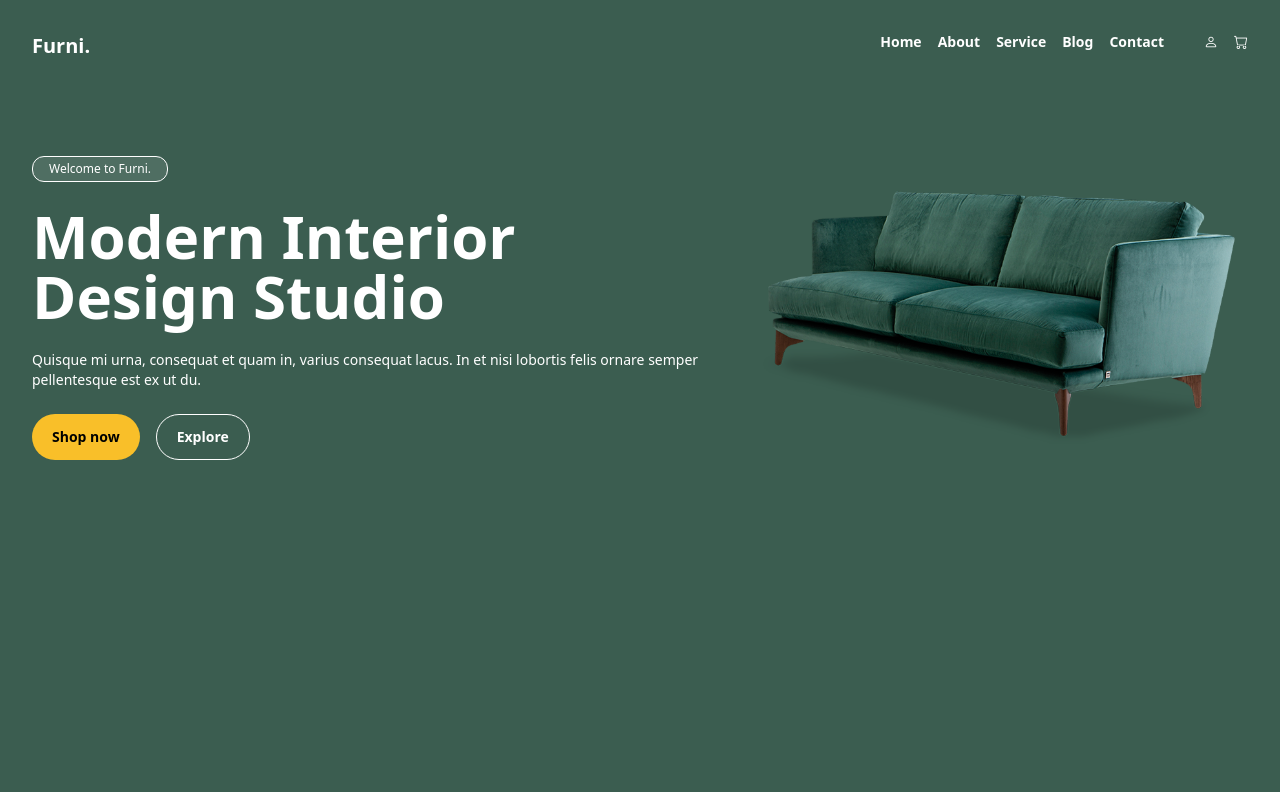
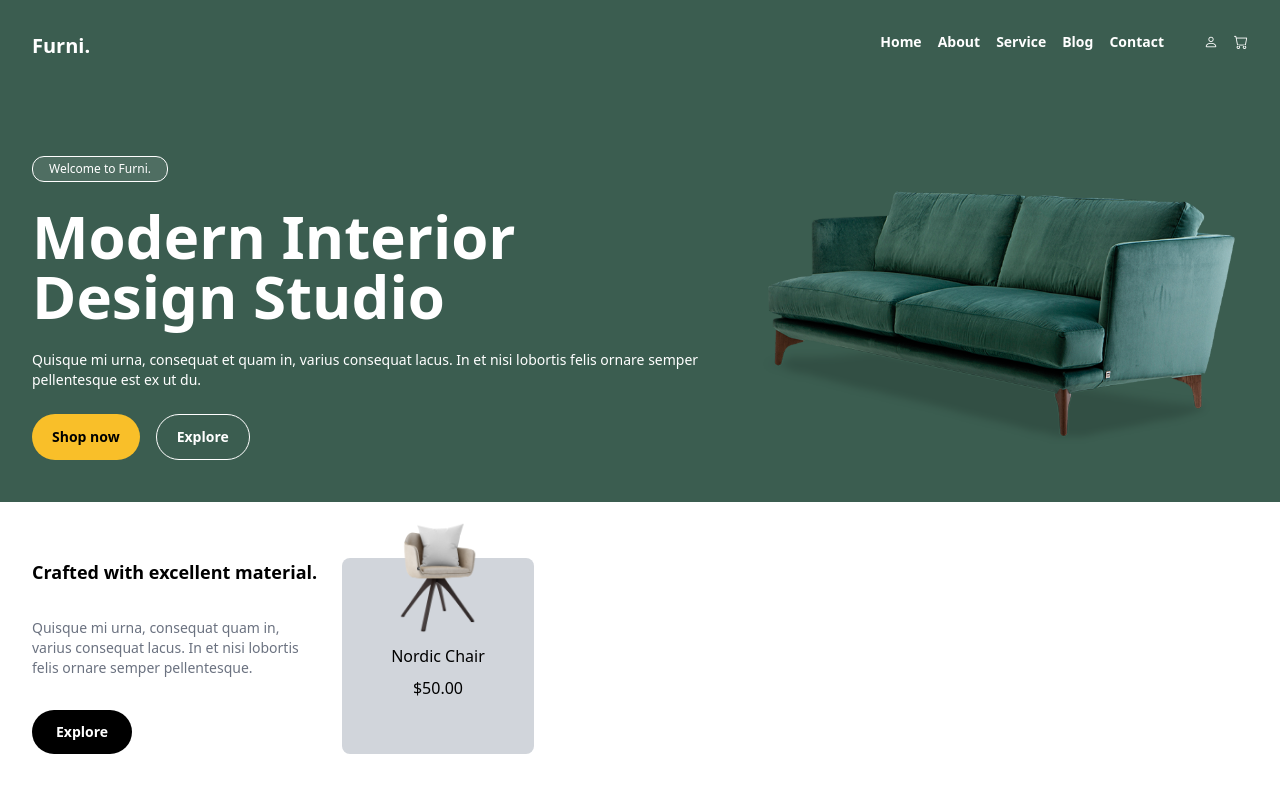
Before and after one commit to Johnpii1/react-project, a React (Vite) app: page / in a window 1280 px wide. Shown: the top 792 px of the page. Built offline with nearby package versions, Linux system fonts and the light colour scheme.

Commit message:
updated the future page

```diff
--- a/src/App.jsx
+++ b/src/App.jsx
@@ -1,12 +1,20 @@
 import Navbar from "./conponent/Navbar"
 import Hero from "./conponent/Hero"
+import Futures from "./conponent/Futures"
 
 
 function App() {
   return (
-    <div className="bg-[#3B5D50] min-h-screen w-full">
+  <div>
+    <div className="bg-[#3B5D50]  w-full">
       <Navbar />
       <Hero />
+    </div>
+
+   <div>
+    <Futures />
+   </div>
+
     </div>
   )
 }
--- /dev/null
+++ b/src/conponent/Futures.jsx
@@ -0,0 +1,41 @@
+import chaior from "../assets/chaior.png"
+
+
+function Futures() {
+    return (
+        <div className="grid grid-cols-2 md:grid-cols-3 lg:grid-cols-4 gap-6 p-4 m-4 mt-10">
+<div className="flex flex-col gap-4 md:gap-8">
+<h3 className="font-semibold text-lg">Crafted with excellent material.</h3>
+
+<p className="text-sm text-gray-500">Quisque mi urna, consequat quam in, varius consequat lacus. In et nisi lobortis felis ornare semper pellentesque.</p>
+
+ <button className='bg-black  rounded-full text-sm text-white px-6 py-3 font-semibold w-fit'>
+Explore
+    </button>
+
+</div>
+
+
+<div className="relative bg-gray-300 rounded-lg h-auto w-[40vw] md:w-[15vw] py-8 flex justify-center items-center">
+
+  <img
+    className="absolute -top-9 left-1/2 -translate-x-1/2 w-20 object-contain"
+    src={chaior}
+    alt="chair"
+  />
+
+<div className="flex flex-col items-center gap-2 mt-8">
+<h4>Nordic Chair</h4>
+<p>$50.00</p>
+</div>
+
+</div>
+
+
+</div>
+
+    )
+}
+
+
+export default Futures;
```
Also changed, not shown: src/assets/chaior.png (added).
